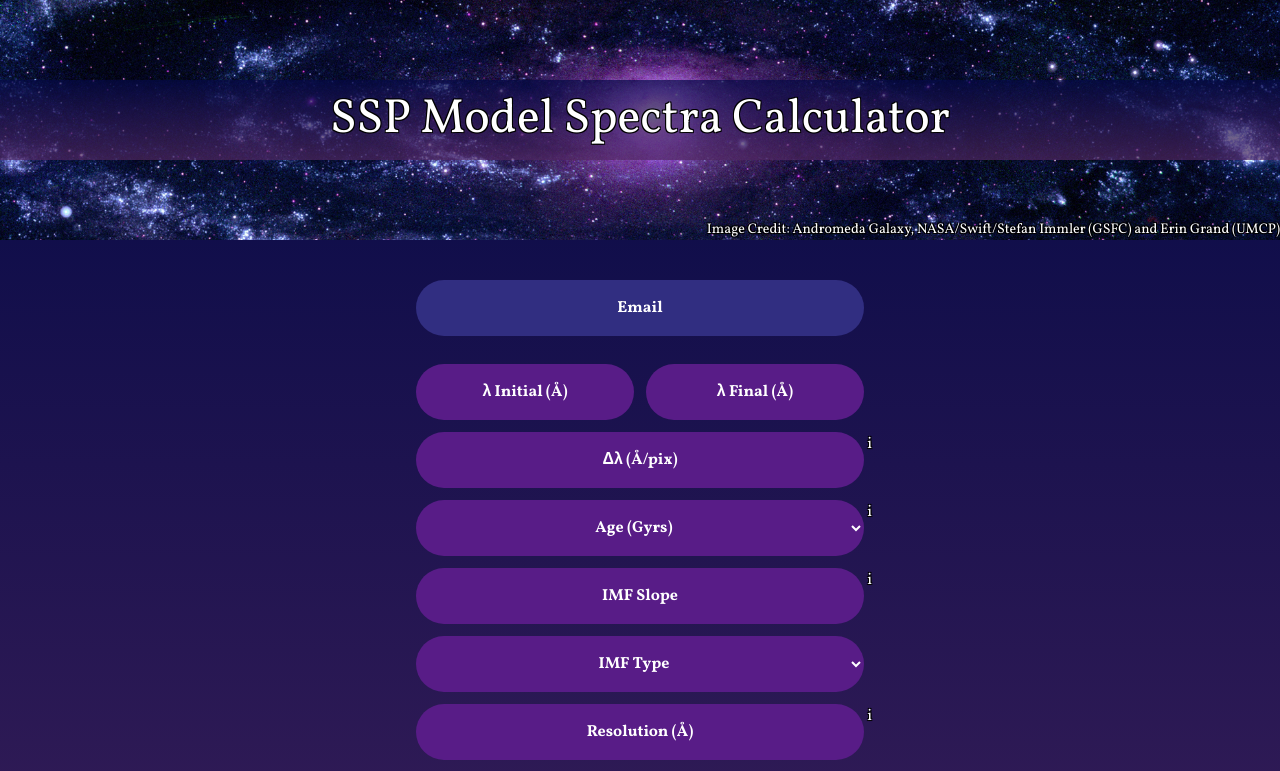
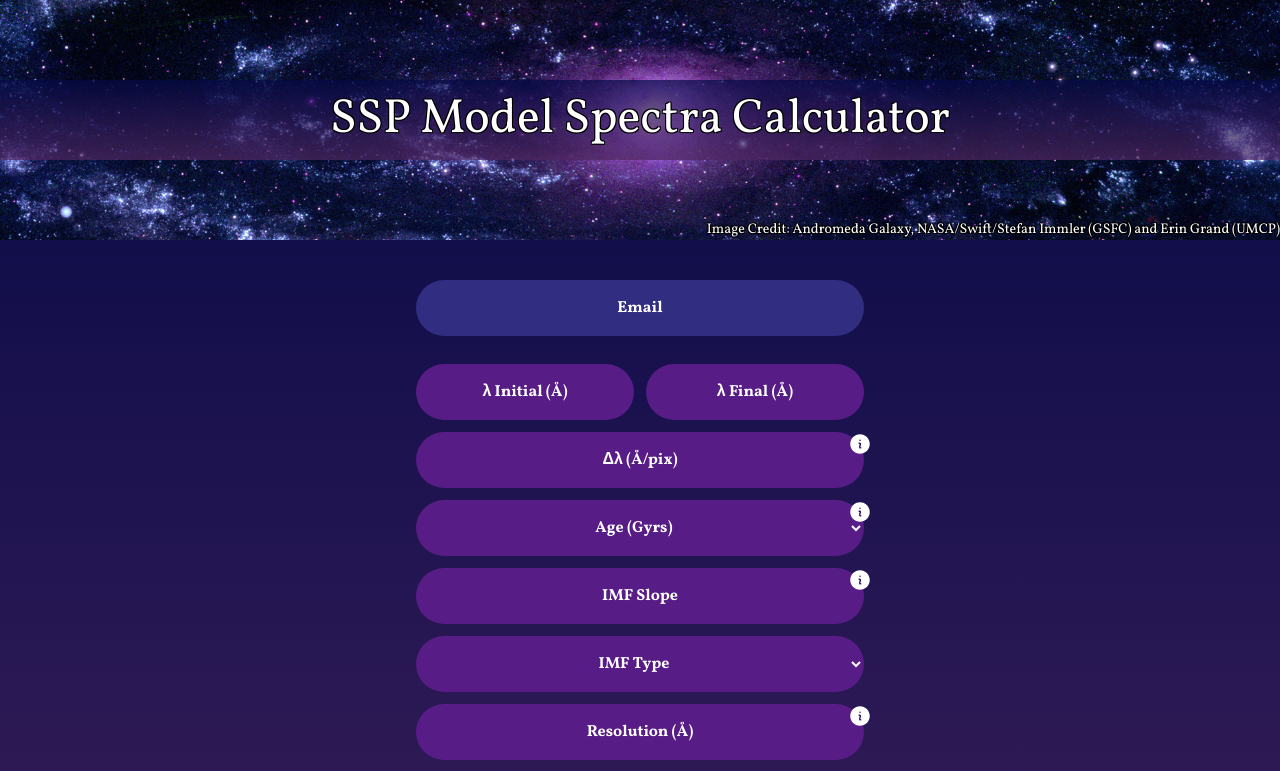
Before and after one commit to MiliArizla/ssps-website, a Next.js app: page / in a window 1280 px wide. Shown: the top 771 px of the page. Built offline with nearby package versions, Linux system fonts and the light colour scheme.

Commit message:
Changed the info button for the icon

```diff
--- a/app/InfoTooltip.component.tsx
+++ b/app/InfoTooltip.component.tsx
@@ -13,7 +13,18 @@ export const InfoToolTip: React.FC<
         className="info-button absolute -right-2 cursor-pointer"
         title={information}
       >
-        i
+        <svg
+          xmlns="http://www.w3.org/2000/svg"
+          viewBox="0 0 24 24"
+          fill="currentColor"
+          className="w-6 h-6"
+        >
+          <path
+            fillRule="evenodd"
+            d="M2.25 12c0-5.385 4.365-9.75 9.75-9.75s9.75 4.365 9.75 9.75-4.365 9.75-9.75 9.75S2.25 17.385 2.25 12Zm8.706-1.442c1.146-.573 2.437.463 2.126 1.706l-.709 2.836.042-.02a.75.75 0 0 1 .67 1.34l-.04.022c-1.147.573-2.438-.463-2.127-1.706l.71-2.836-.042.02a.75.75 0 1 1-.671-1.34l.041-.022ZM12 9a.75.75 0 1 0 0-1.5.75.75 0 0 0 0 1.5Z"
+            clipRule="evenodd"
+          />
+        </svg>
       </span>
       {children}
     </div>
```
